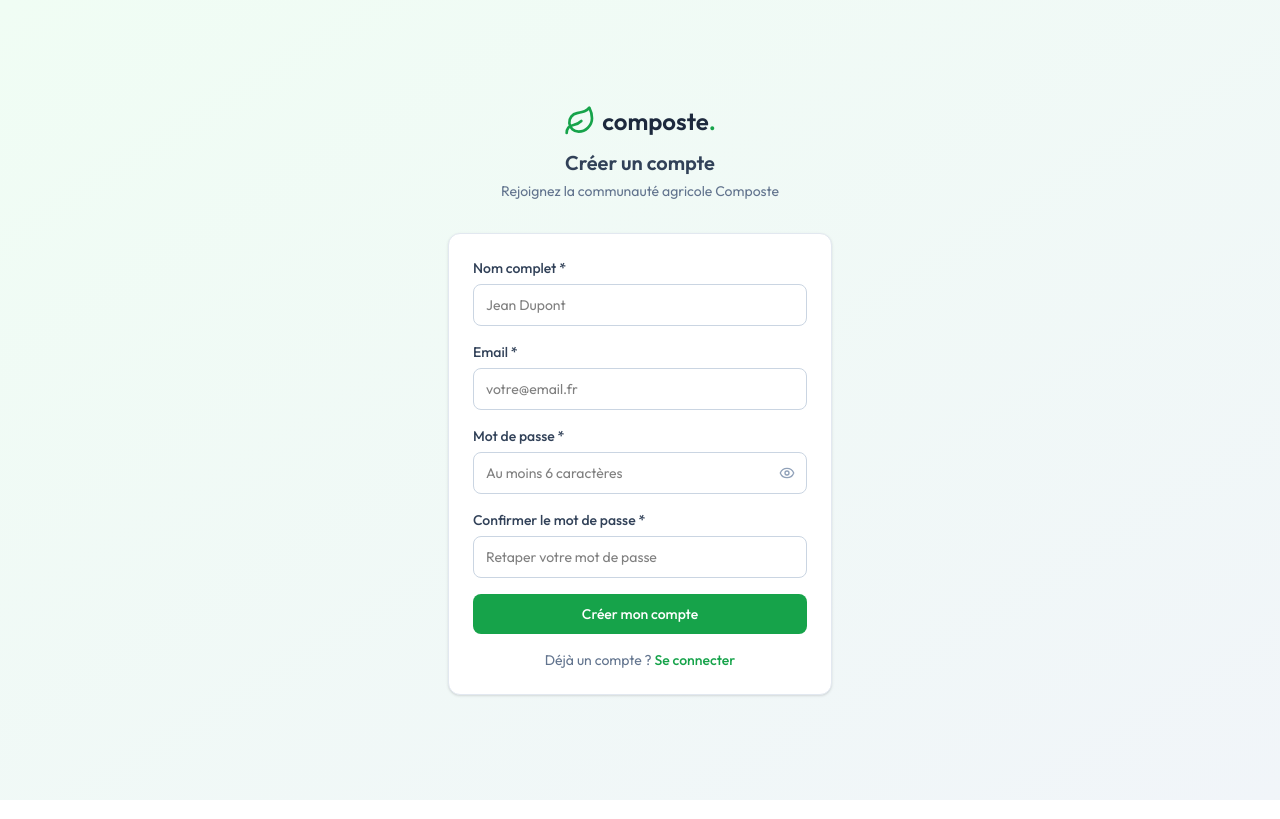
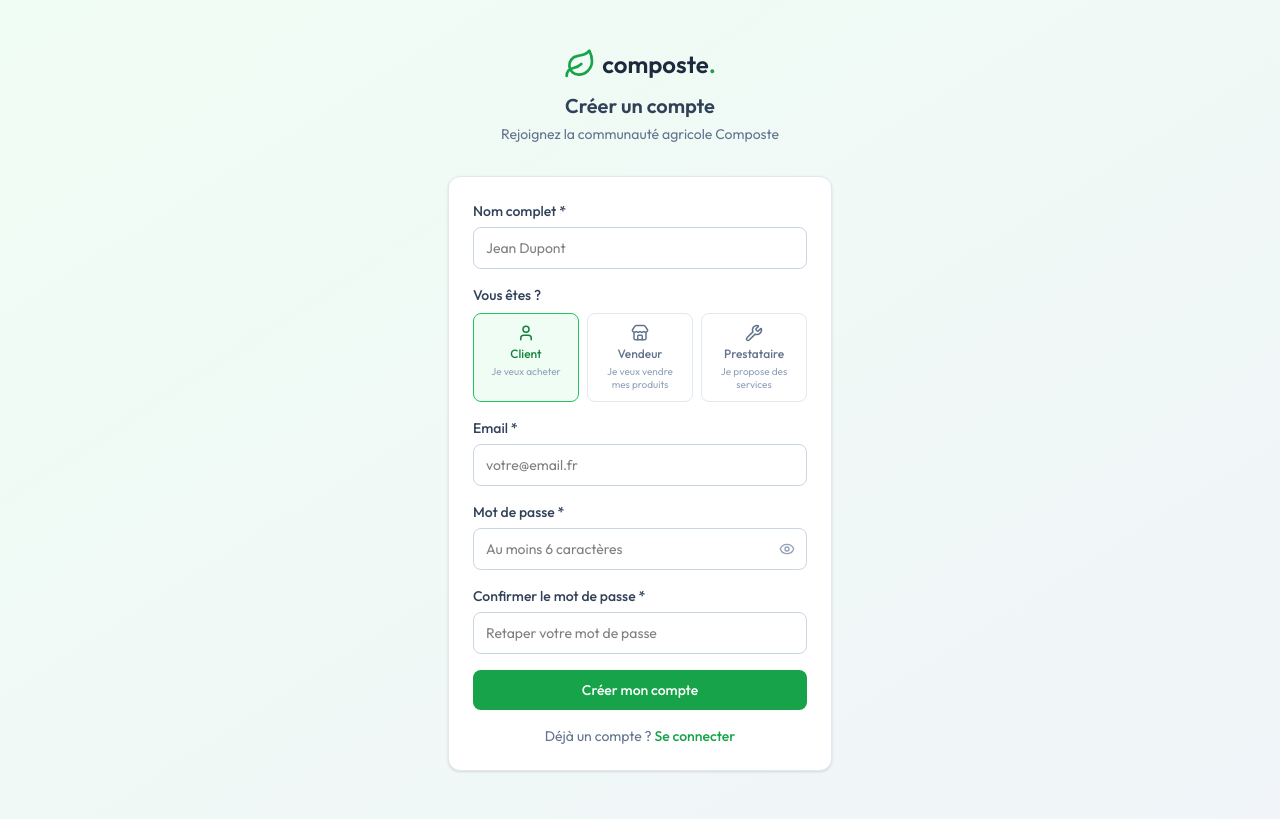
Before and after one commit to Felici1997/composte-agro, a Next.js app: page /auth/register in a window 1280 px wide. Built offline with nearby package versions, Linux system fonts and the light colour scheme; no server answers.

Commit message:
fix admin products (vendeur_id manquant) + role inscription (client/vendeur/prestataire)

```diff
--- a/app/api/admin/products/route.js
+++ b/app/api/admin/products/route.js
@@ -14,11 +14,12 @@ function sanitize(body) {
 
 export async function POST(request) {
   try {
-    await requireAdmin()
+    const { user } = await requireAdmin()
     const body = await request.json()
     const admin = getAdminClient()
     const { error } = await admin.from('products').insert({
       ...sanitize(body),
+      vendeur_id: user.id,
       created_at: new Date().toISOString(),
       updated_at: new Date().toISOString(),
     })
--- a/app/auth/register/page.jsx
+++ b/app/auth/register/page.jsx
@@ -2,7 +2,7 @@
 import { useState } from 'react'
 import { useRouter } from 'next/navigation'
 import Link from 'next/link'
-import { Leaf, Eye, EyeOff, Check, X } from 'lucide-react'
+import { Leaf, Eye, EyeOff, Check, X, User, Store, Wrench } from 'lucide-react'
 import { supabase } from '@/lib/supabase/client'
 import toast from 'react-hot-toast'
 
@@ -13,7 +13,14 @@ export default function RegisterPage() {
   const [confirmPassword, setConfirmPassword] = useState('')
   const [fullName, setFullName] = useState('')
   const [showPassword, setShowPassword] = useState(false)
+  const [role, setRole] = useState('client')
   const [loading, setLoading] = useState(false)
+
+  const roles = [
+    { value: 'client', label: 'Client', desc: 'Je veux acheter', icon: User },
+    { value: 'vendeur', label: 'Vendeur', desc: 'Je veux vendre mes produits', icon: Store },
+    { value: 'prestataire', label: 'Prestataire', desc: 'Je propose des services', icon: Wrench },
+  ]
 
   const passwordMinLength = password.length >= 6
   const passwordsMatch = password === confirmPassword && confirmPassword.length > 0
@@ -25,10 +32,18 @@ export default function RegisterPage() {
     if (password.length < 6) return toast.error('Le mot de passe doit contenir au moins 6 caractères')
 
     setLoading(true)
-    const { error } = await supabase.auth.signUp({
+    const { data, error } = await supabase.auth.signUp({
       email, password,
-      options: { data: { full_name: fullName } },
+      options: { data: { full_name: fullName, role } },
     })
+    if (!error && data?.user) {
+      await supabase.from('profiles').upsert({
+        id: data.user.id,
+        email,
+        nom_complet: fullName,
+        role,
+      }, { onConflict: 'id' })
+    }
     setLoading(false)
     if (error) {
       toast.error(error.message)
@@ -56,6 +71,27 @@ export default function RegisterPage() {
             <input id="name" type="text" value={fullName} onChange={e => setFullName(e.target.value)} required
               className="w-full px-3 py-2.5 border border-slate-300 rounded-lg text-sm outline-none focus:border-composte-400 focus:ring-1 focus:ring-composte-200 transition"
               placeholder="Jean Dupont" autoComplete="name" />
+          </div>
+
+          <div>
+            <label className="block text-sm font-medium text-slate-700 mb-2">Vous êtes ?</label>
+            <div className="grid grid-cols-3 gap-2">
+              {roles.map(r => {
+                const Icon = r.icon
+                return (
+                  <button key={r.value} type="button" onClick={() => setRole(r.value)}
+                    className={`flex flex-col items-center gap-1 p-2.5 rounded-lg border text-center transition ${
+                      role === r.value
+                        ? 'border-composte-500 bg-composte-50 text-composte-700'
+                        : 'border-slate-200 text-slate-500 hover:border-slate-300'
+                    }`}>
+                    <Icon size={18} />
+                    <span className="text-xs font-medium">{r.label}</span>
+                    <span className="text-[10px] text-slate-400 leading-tight">{r.desc}</span>
+                  </button>
+                )
+              })}
+            </div>
           </div>
 
           <div>
--- a/components/layout/Navbar.jsx
+++ b/components/layout/Navbar.jsx
@@ -51,8 +51,8 @@ const Navbar = () => {
         <div className="flex items-center justify-between h-16 gap-2 sm:gap-4">
 
           {/* Logo */}
-          <Link href="/" className="flex items-center gap-1.5 shrink-0" aria-label="Accueil Composte">
-            <Image src="/logo.png" alt="Composte" width={80} height={80} className="shrink-0" />
+          <Link href="/" className="flex items-center gap-0 shrink-0" aria-label="Accueil Composte">
+            <Image src="/logo.png" alt="Composte" width={80} height={80} className="-ml-2 shrink-0" />
             <span className="text-xl font-semibold text-slate-800">
               composte<span className="text-composte-600">.</span>
             </span>
```
